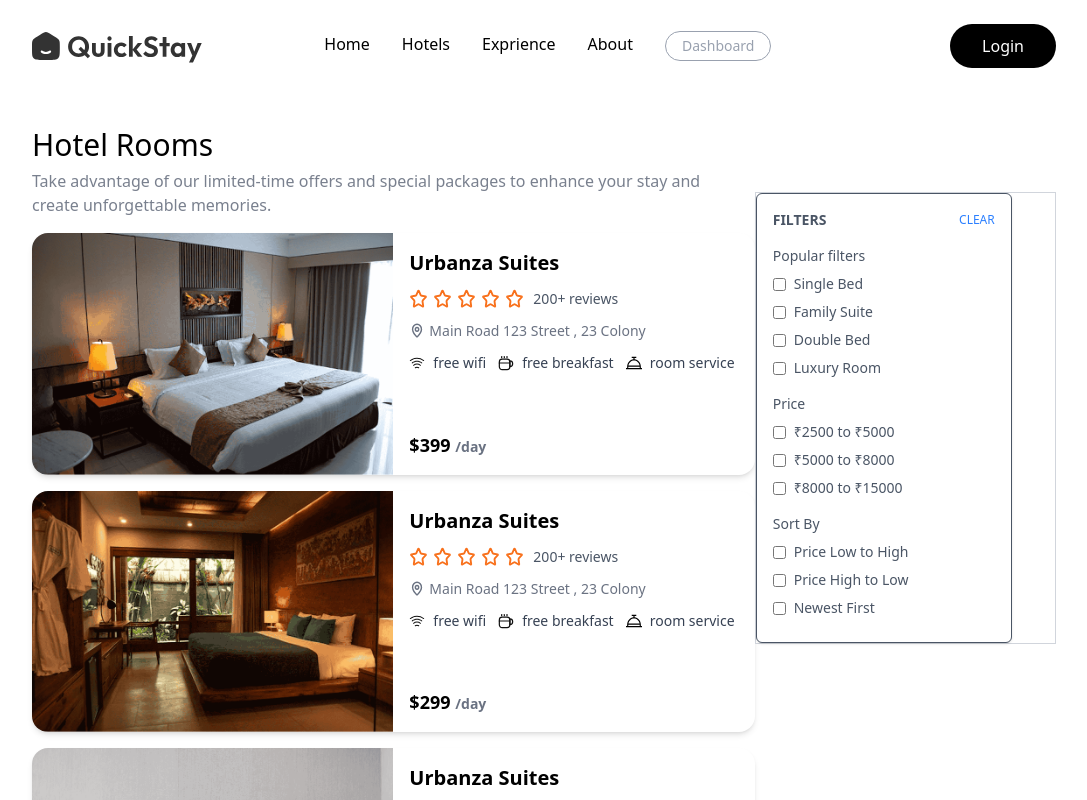
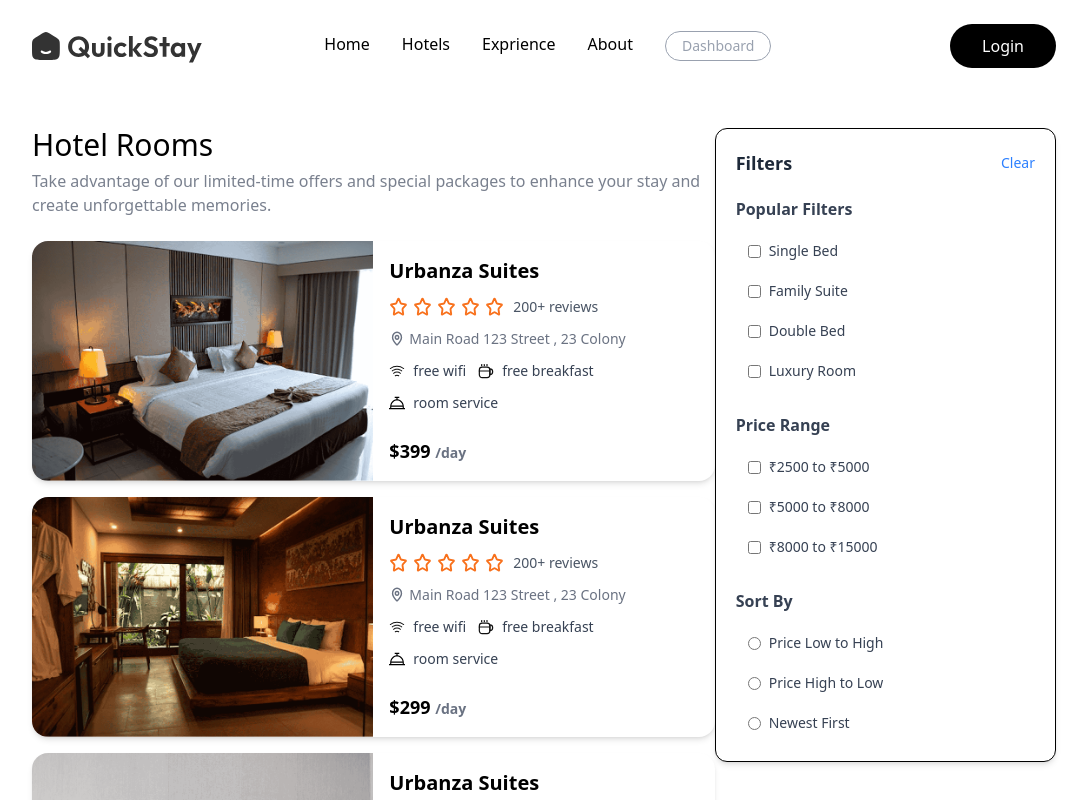
Before and after one commit to sankar636/Hotel-Booking, a React (Vite) app in the folder client/: page /rooms in a window 1280 px wide. Shown: the top 800 px of the page, without its empty margins (96-1183 px from the left). Built offline with nearby package versions, Linux system fonts and the light colour scheme.

Commit message:
Refactor Navbar and Testimonials components; update Newsletter layout and enhance AllRooms page with filter toggle and show more button

```diff
--- a/client/src/components/FilterSideBar.jsx
+++ b/client/src/components/FilterSideBar.jsx
@@ -38,52 +38,88 @@ const FilterSidebar = () => {
     });
   };
 
+  const renderCheckboxOption = (option, isChecked, onClick) => (
+    <label
+      key={option}
+      className={`flex items-center gap-2 px-3 py-2 rounded-md cursor-pointer transition text-sm ${
+        isChecked ? 'bg-blue-100 text-blue-700 font-medium' : 'hover:bg-gray-100 text-gray-700'
+      }`}
+    >
+      <input
+        type="checkbox"
+        checked={isChecked}
+        onChange={onClick}
+        className="accent-blue-600"
+      />
+      {option}
+    </label>
+  );
+
+  const renderRadioOption = (option, isChecked, onClick) => (
+    <label
+      key={option}
+      className={`flex items-center gap-2 px-3 py-2 rounded-md cursor-pointer transition text-sm ${
+        isChecked ? 'bg-blue-100 text-blue-700 font-medium' : 'hover:bg-gray-100 text-gray-700'
+      }`}
+    >
+      <input
+        type="radio"
+        name="sortBy"
+        checked={isChecked}
+        onChange={onClick}
+        className="accent-blue-600"
+      />
+      {option}
+    </label>
+  );
+
   return (
-        <div className="border p-4 w-64 rounded-md bg-white shadow-sm">
-            <div className="flex justify-between items-center mb-4">
-                <h2 className="font-semibold text-sm">FILTERS</h2>
-                <button onClick={clearFilters} className="text-xs text-blue-500 hover:underline">
-                    CLEAR
+    <div className="border p-5 w-full max-w-sm rounded-xl bg-white shadow-md">
+      {/* Header */}
+      <div className="flex justify-between items-center mb-5">
+        <h2 className="font-bold text-lg text-gray-800">Filters</h2>
+        <button
+          onClick={clearFilters}
+          className="text-sm text-blue-500 hover:underline"
+        >
+          Clear
         </button>
       </div>
-            <div className="mb-4">
-                <h3 className="text-sm font-medium mb-2">Popular filters</h3>
-                {bedOptions.map((option) => (
-                    <div key={option} className="flex items-center gap-2 mb-2">
-                        <input
-                            type="checkbox"
-                            checked={filters.bedTypes.includes(option)}
-                            onChange={() => handleCheckboxChange('bedTypes', option)}
-                        />
-                        <label className="text-sm">{option}</label>
+
+      {/* Bed Types */}
+      <div className="mb-6">
+        <h3 className="text-md font-semibold mb-3 text-gray-700">Popular Filters</h3>
+        <div className="flex flex-col gap-1">
+          {bedOptions.map((option) =>
+            renderCheckboxOption(option, filters.bedTypes.includes(option), () =>
+              handleCheckboxChange('bedTypes', option)
+            )
+          )}
         </div>
-                ))}
       </div>
-            <div className="mb-4">
-                <h3 className="text-sm font-medium mb-2">Price</h3>
-                {priceOptions.map((option) => (
-                    <div key={option} className="flex items-center gap-2 mb-2">
-                        <input
-                            type="checkbox"
-                            checked={filters.priceRanges.includes(option)}
-                            onChange={() => handleCheckboxChange('priceRanges', option)}
-                        />
-                        <label className="text-sm">{option}</label>
+
+      {/* Price Range */}
+      <div className="mb-6">
+        <h3 className="text-md font-semibold mb-3 text-gray-700">Price Range</h3>
+        <div className="flex flex-col gap-1">
+          {priceOptions.map((option) =>
+            renderCheckboxOption(option, filters.priceRanges.includes(option), () =>
+              handleCheckboxChange('priceRanges', option)
+            )
+          )}
         </div>
-                ))}
       </div>
+
+      {/* Sort By */}
       <div>
-                <h3 className="text-sm font-medium mb-2">Sort By</h3>
-                {sortOptions.map((option) => (
-                    <div key={option} className="flex items-center gap-2 mb-2">
-                        <input
-                            type="checkbox"
-                            checked={filters.sortBy === option}
-                            onChange={() => handleSortChange(option)}
-                        />
-                        <label className="text-sm">{option}</label>
+        <h3 className="text-md font-semibold mb-3 text-gray-700">Sort By</h3>
+        <div className="flex flex-col gap-1">
+          {sortOptions.map((option) =>
+            renderRadioOption(option, filters.sortBy === option, () =>
+              handleSortChange(option)
+            )
+          )}
         </div>
-                ))}
       </div>
     </div>
   );
--- a/client/src/components/Navbar.jsx
+++ b/client/src/components/Navbar.jsx
@@ -54,7 +54,7 @@ const Navbar = () => {
 
             {/* Mobile Menu Button */}
             <div className="flex items-center gap-3 md:hidden">
-                <img src={assets.menuIcon} alt="menu" onClick={() => setIsMenuOpen(!isMenuOpen)} className={`${isScrolled && 'invert'} h-4`}/>
+                <img src={assets.menuIcon} alt="menu" onClick={() => setIsMenuOpen(!isMenuOpen)} className={`invert h-4`}/>
             </div>
 
             {/* Mobile Menu */}
--- a/client/src/components/Newsletter.jsx
+++ b/client/src/components/Newsletter.jsx
@@ -4,7 +4,7 @@ import { assets } from "../assets/assets";
 
 const NewsLetter = () => {
     return (
-        <div className="flex flex-col items-center w-full max-w-5xl lg:w-full rounded-2xl px-4 py-12 md:py-16 mx-2 lg:mx-auto my-30 bg-gray-900 text-white">
+        <div className="flex flex-col items-center w-fit max-w-5xl lg:w-full rounded-2xl px-4 py-12 md:py-10 mx-2 lg:mx-auto my-10 bg-gray-900 text-white">
              <Title title='Stay Inspired' subTitle='Join our newsletter and be the first to discover new updates, exclusive offers, and inspiration.' aline='text-center'/>
             <div className="flex flex-col md:flex-row items-center justify-center gap-4 mt-6">
                 <input type="text" className="bg-white/10 px-4 py-2.5 border border-white/20 rounded outline-none max-w-66 w-full" placeholder="Enter your email" />
--- a/client/src/components/Testimonials.jsx
+++ b/client/src/components/Testimonials.jsx
@@ -5,7 +5,7 @@ import StarIcon from "./StarIcon.jsx";
 const Testimonials = () => {
 
     return (
-        <div className="flex flex-col items-center px-6 md:px-16 lg:px-24 bg-[#F5F7FF] pt-20 pb-30">
+        <div className="flex flex-col items-center px-6 md:px-16 lg:px-24 bg-[#F5F7FF] pt-20 pb-8">
             <Title title='What Our Guests Say' subTitle='Discover why discerning travelers choose QuickStay for their luxury accommodations around the world.' aline='text-center' />
             <div className="flex flex-wrap items-center justify-center gap-6 mt-20 mb-10">
                 {testimonials.map((testimonial) => (
--- a/client/src/pages/AllRooms.jsx
+++ b/client/src/pages/AllRooms.jsx
@@ -1,27 +1,52 @@
-import React from 'react'
-import { roomsDummyData } from '../assets/assets.js'
-import HotelRoomCard from '../components/HotelRoomCard.jsx'
-import FilterSidebar from '../components/FilterSideBar.jsx'
+import React, { useState } from 'react';
+import { roomsDummyData } from '../assets/assets.js';
+import HotelRoomCard from '../components/HotelRoomCard.jsx';
+import FilterSidebar from '../components/FilterSideBar.jsx';
 
 const Allrooms = () => {
+  const [showFilters, setShowFilters] = useState(false);
+
   return (
-    <div className='flex flex-col-reverse lg:flex-row items-start justify-between pt-24 md:pt-32 px-4 md:px-14 lg:px-24 xl:px-32'>
+    <>
+      <div className="flex flex-col-reverse lg:flex-row items-start justify-between pt-18 md:pt-32 px-4 md:px-14 lg:px-24 xl:px-32">
+        {/* Left Content */}
+        <div className="flex-1">
+          {/* Toggle Button */}
+          <div className="mb-4 lg:hidden flex justify-end">
+            <button
+              onClick={() => setShowFilters(!showFilters)}
+              className="px-4 py-2 text-sm bg-blue-100 text-blue-700 rounded-md hover:bg-blue-200 transition"
+            >
+              {showFilters ? 'Hide Filters' : 'Show Filters'}
+            </button>
+          </div>
 
-      <div>
-        <div className='flex flex-col items-start text-left'>
-          <h1 className='text-4xl md:text-[30px]'>Hotel Rooms</h1>
-          <p className='text-sm md:text-base mt-2 max-w-174 text-gray-500/90'>Take advantage of our limited-time offers and special packages to enhance your stay and create unforgettable memories.</p>
+          {/* Header & Room Cards */}
+          <div className="flex flex-col items-start text-left">
+            <h1 className="text-4xl md:text-[30px]">Hotel Rooms</h1>
+            <p className="text-sm md:text-base my-2 max-w-174 text-gray-500/90">
+              Take advantage of our limited-time offers and special packages to enhance your stay and create unforgettable memories.
+            </p>
+          </div>
+          {roomsDummyData.slice(0, 4).map((room, index) => (
+            <HotelRoomCard room={room} index={index} key={room._id} />
+          ))}
         </div>
-        {roomsDummyData.slice(0,4).map((room,index) => (
-            <HotelRoomCard room={room} index={index} key={room._id}/>
-        ))}
+
+        {/* Sidebar (always visible on lg, toggle on mobile) */}
+        <div className="bg-white w-full lg:w-1/3 max-lg:mb-8 max-lg:flex max-lg:justify-center">
+          {showFilters || window.innerWidth >= 1024 ? <FilterSidebar /> : null}
+        </div>
       </div>
-      {/* Filter Side */}
-      <div className='bg-white w-80 border border-gray-300 text-gray-600 max-lg:mb-8 min-lg:mt-16'>
-        <FilterSidebar/>
+
+      {/* Show More Button */}
+      <div className="flex justify-center items-center mt-8">
+        <button className="px-4 py-2 bg-blue-300 rounded-3xl hover:bg-blue-500 transition text-white">
+          Show More
+        </button>
       </div>
-    </div>
-  )
-}
+    </>
+  );
+};
 
-export default Allrooms
+export default Allrooms;
```
Lines whose indentation alone changed are shown as unchanged.
